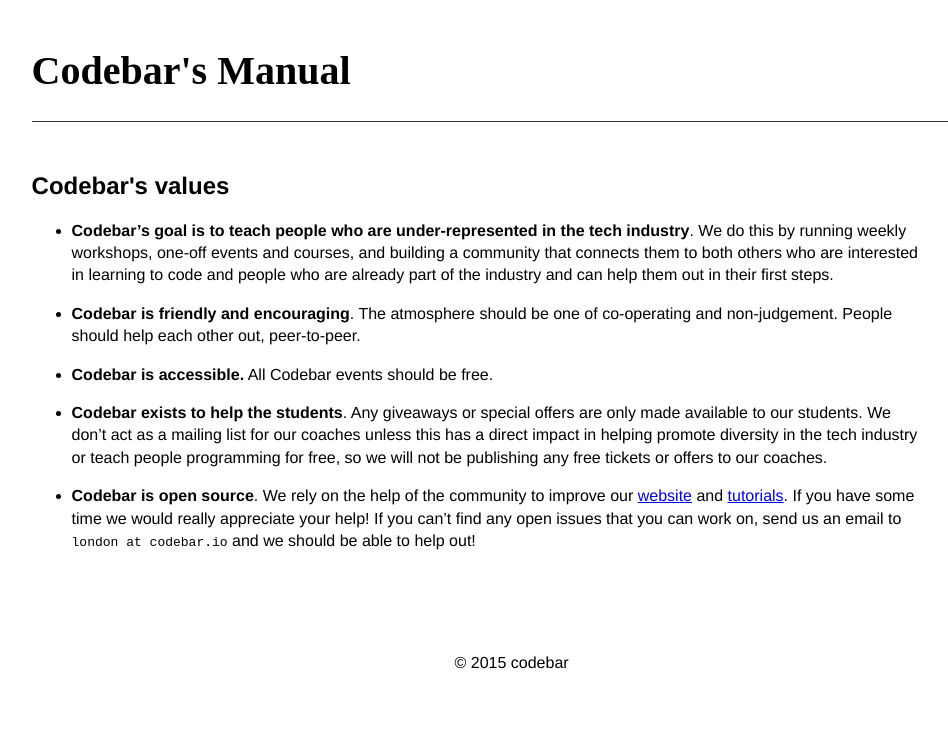
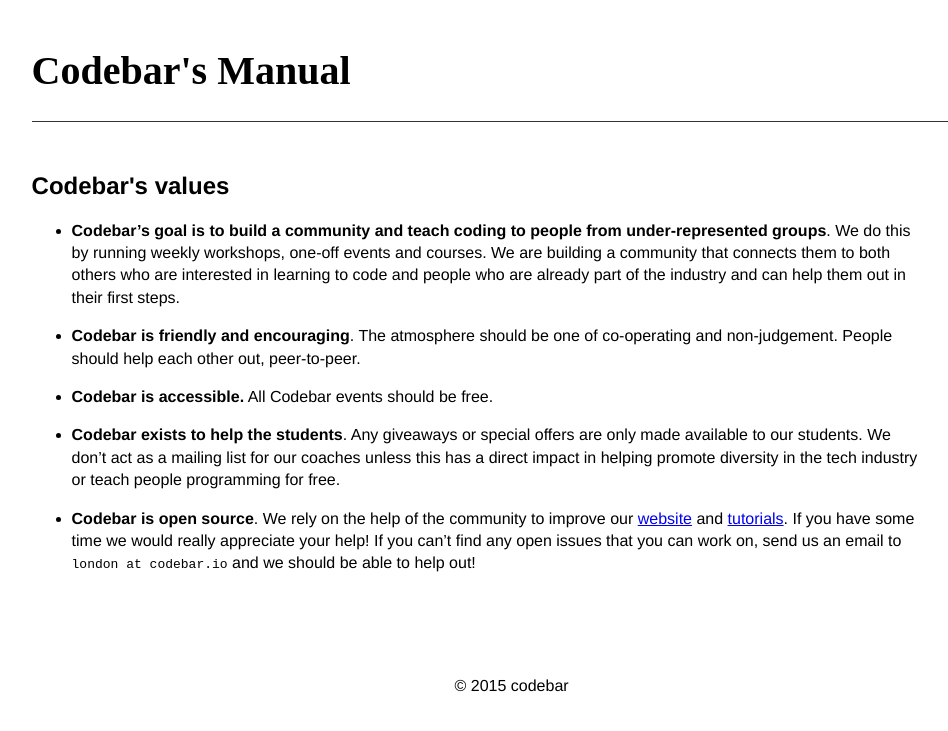
Before and after one commit to codebar/manual, a Jekyll site: the page built from _posts/2015-02-03-codebar-values.md, in a window 1280 px wide. Shown: the top 731 px of the page, without its empty margins (164-1112 px from the left). Built offline with Jekyll 4.4.1, drawn with Linux system fonts in a browser that asks for light colours; Markdown is read by kramdown in place of the engine named in the settings.

Commit message:
tweak values

```diff
--- a/_posts/2015-02-03-codebar-values.md
+++ b/_posts/2015-02-03-codebar-values.md
@@ -3,12 +3,12 @@
 title: "Codebar's values"
 ---
 
-* **Codebar's goal is to teach people who are under-represented in the tech industry**. We do this by running weekly workshops, one-off events and courses, and building a community that connects them to both others who are interested in learning to code and people who are already part of the industry and can help them out in their first steps.
+* **Codebar's goal is to build a community and teach coding to people from under-represented groups**. We do this by running weekly workshops, one-off events and courses. We are building a community that connects them to both others who are interested in learning to code and people who are already part of the industry and can help them out in their first steps.
 
 * **Codebar is friendly and encouraging**. The atmosphere should be one of co-operating and non-judgement. People should help each other out, peer-to-peer.
 
 * **Codebar is accessible.** All Codebar events should be free.
 
-* **Codebar exists to help the students**. Any giveaways or special offers are only made available to our students. We don't act as a mailing list for our coaches unless this has a direct impact in helping promote diversity in the tech industry or teach people programming for free, so we will not be publishing any free tickets or offers to our coaches.
+* **Codebar exists to help the students**. Any giveaways or special offers are only made available to our students. We don't act as a mailing list for our coaches unless this has a direct impact in helping promote diversity in the tech industry or teach people programming for free.
 
 * **Codebar is open source**. We rely on the help of the community to improve our [website](https://github.com/codebar/planner) and [tutorials](https://github.com/codebar/tutorials). If you have some time we would really appreciate your help! If you can't find any open issues that you can work on, send us an email to `london at codebar.io` and we should be able to help out!
```
